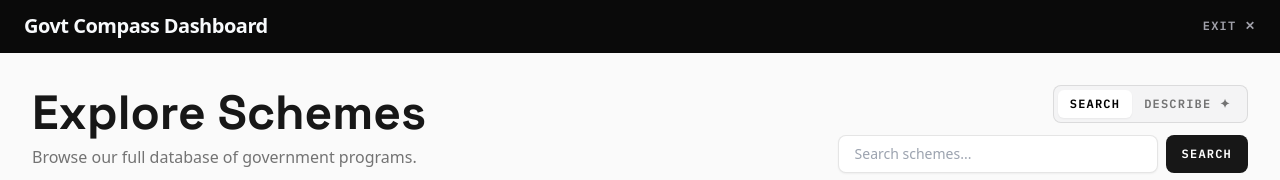
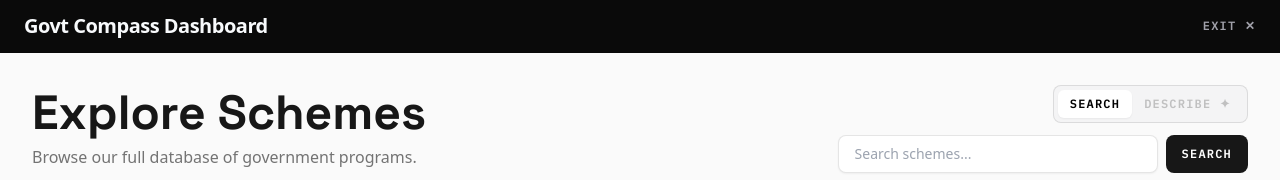
Before and after one commit to blxckpxnther46/GovtCompass, a React (Vite) app in the folder client/: page /schemes in a window 1280 px wide. Shown: the top 180 px of the page. Built offline with nearby package versions, Linux system fonts and the light colour scheme; no server answers.

Commit message:
feat: disable describe button

```diff
--- a/client/src/pages/SchemesPage.jsx
+++ b/client/src/pages/SchemesPage.jsx
@@ -148,7 +148,7 @@ export default function SchemesPage() {
               <div className="flex justify-end">
                 <div className="bg-[var(--surface-2)] p-1 rounded-lg border border-black/10 flex">
                   <button type="button" onClick={() => setSearchMode('search')} className={`px-3 py-1.5 text-xs font-bold font-mono uppercase tracking-widest rounded-md transition-colors ${searchMode === 'search' ? 'bg-white shadow-sm text-black' : 'text-[var(--text-muted)]'}`}>Search</button>
-                  <button type="button" onClick={() => setSearchMode('describe')} className={`px-3 py-1.5 text-xs font-bold font-mono uppercase tracking-widest rounded-md transition-colors flex items-center ${searchMode === 'describe' ? 'bg-[var(--gold)] text-white shadow-sm' : 'text-[var(--text-muted)]'}`}>Describe ✦</button>
+                  <button type="button" disabled className="px-3 py-1.5 text-xs font-bold font-mono uppercase tracking-widest rounded-md opacity-40 cursor-not-allowed text-[var(--text-muted)]">Describe ✦</button>
                 </div>
               </div>
               <div className="flex flex-col sm:flex-row gap-2 w-full md:w-auto">
```
